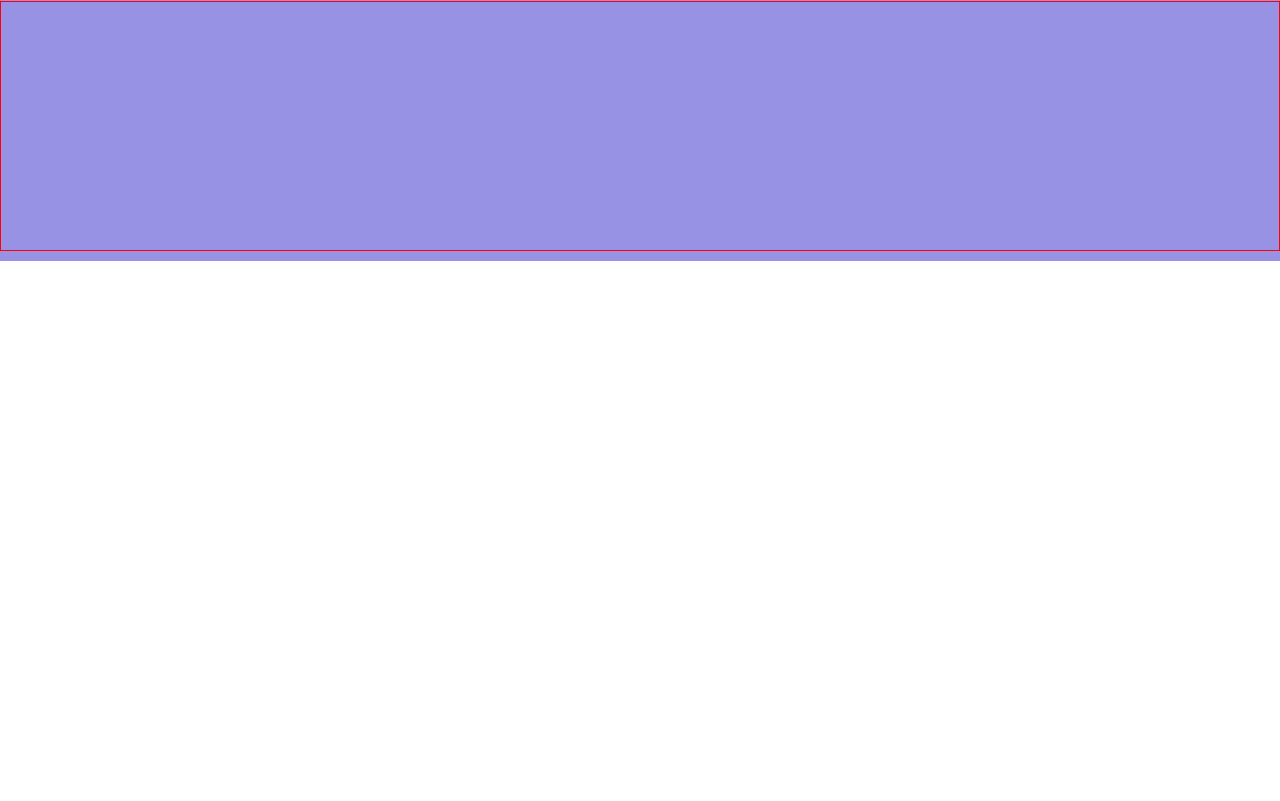
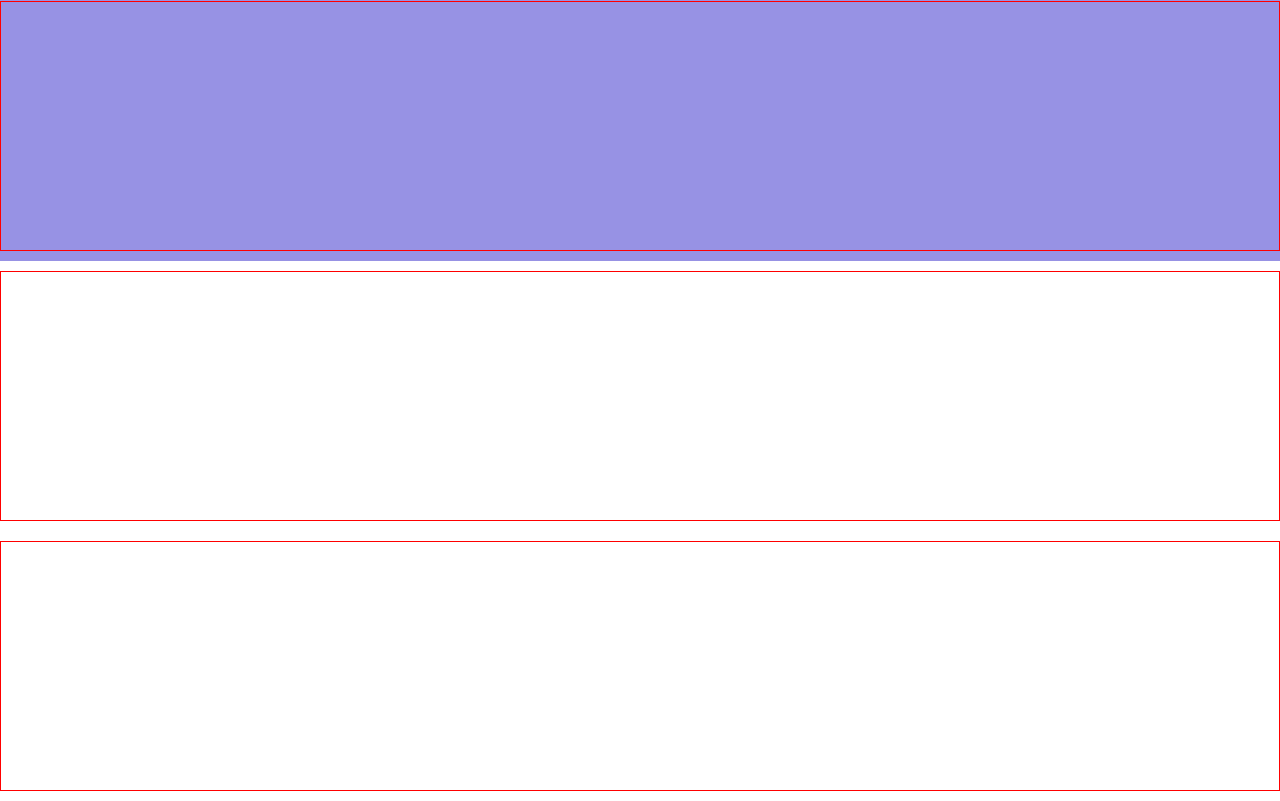
Before and after one commit to dunzolo/htmlcss-responsive-layout, a plain HTML site: page index.html in a window 1280 px wide. Shown: the part 3599-4400 px from the top of the page. Before the commit the page ends 3860 px from the top, so only its background shows below. Drawn offline with Linux system fonts and the light colour scheme.

Commit message:
added fifth section "about us" blocks

```diff
--- a/index.html
+++ b/index.html
@@ -106,6 +106,17 @@
                     </div>
                 </div>
             </div>
+            <!-- fifth section -->
+            <div class="container">
+                <div class="row flex-direction">
+                    <div class="col-70">
+
+                    </div>
+                    <div class="col-30">
+
+                    </div>
+                </div>
+            </div>
         </main>
         <footer>
 
```
